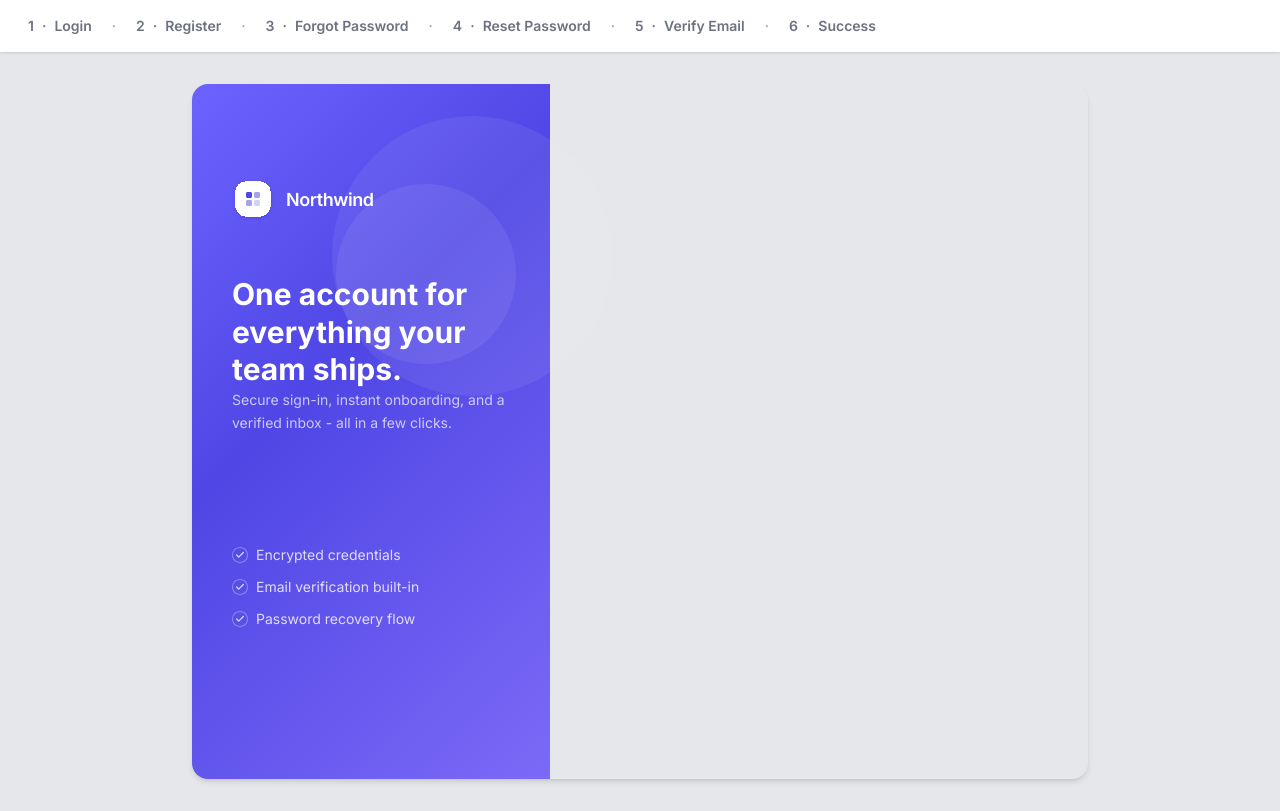
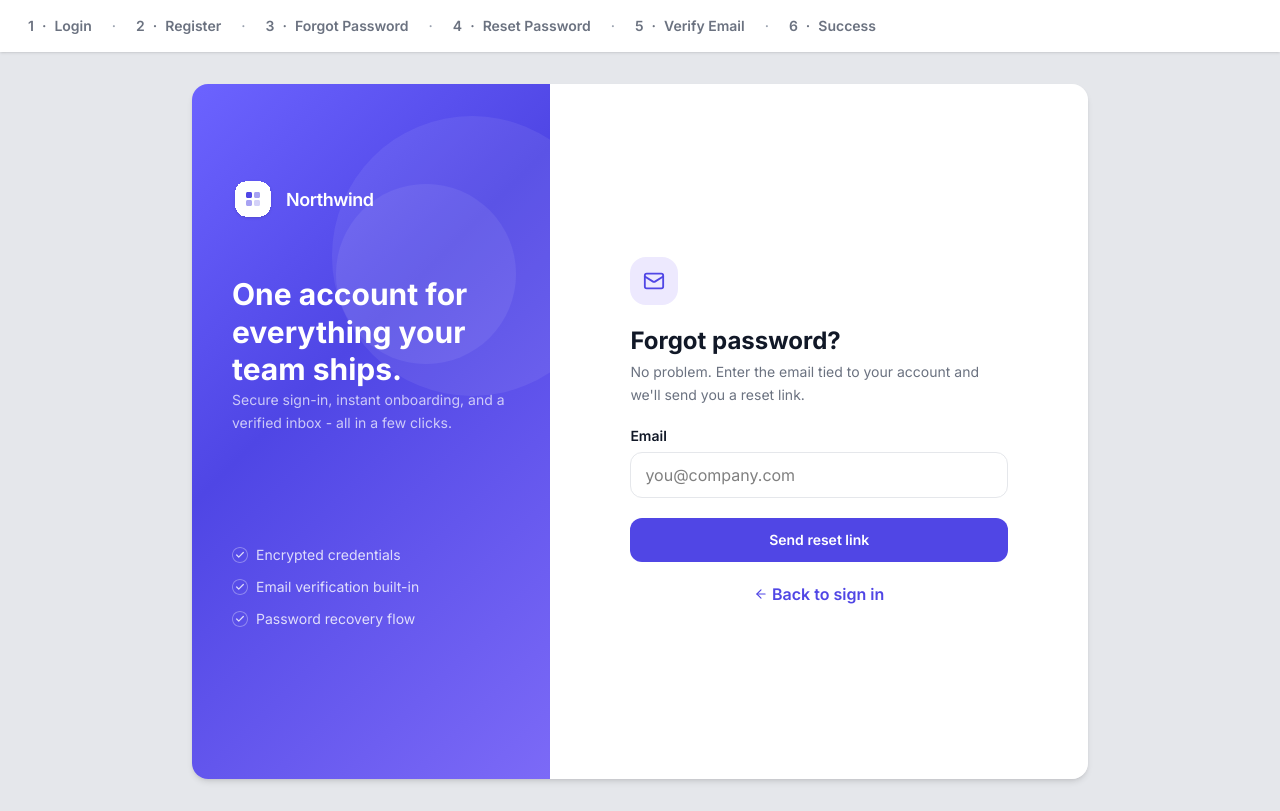
Before and after one commit to itsbun/vuejs-practice, a Vue app: page /forgot-password in a window 1280 px wide. Built offline with nearby package versions, Linux system fonts and the light colour scheme.

Commit message:
feat: forgot password page UI #1

```diff
--- a/src/router/routes.ts
+++ b/src/router/routes.ts
@@ -1,5 +1,5 @@
 import { paths } from '@/constants'
-import { LoginView, RegisterView } from '@/views'
+import { ForgotPasswordView, LoginView, RegisterView } from '@/views'
 import type { RouteRecordRaw } from 'vue-router'
 
 export const routes: RouteRecordRaw[] = [
@@ -11,4 +11,8 @@ export const routes: RouteRecordRaw[] = [
     path: paths.register,
     component: RegisterView,
   },
+  {
+    path: paths.forgot_password,
+    component: ForgotPasswordView,
+  },
 ]
--- /dev/null
+++ b/src/views/forgot-password-view.vue
@@ -0,0 +1,34 @@
+<script setup lang="ts">
+import { paths } from '@/constants'
+import { BaseButton, BaseInput, BaseLink } from '@/components'
+import { arrowLeftIcon, emailIcon } from '@/assets'
+</script>
+
+<template>
+  <div
+    class="xs:rounded-xl xs:w-[95%] mx-auto flex flex-col justify-center bg-white p-4 py-10 sm:col-span-6 sm:w-full sm:rounded-l-none sm:rounded-r-2xl md:px-8 lg:px-12 xl:px-20"
+  >
+    <div class="flex flex-col gap-5">
+      <img :src="emailIcon" alt="Email icon" class="h-12 w-12" />
+
+      <div>
+        <h2 class="text-2xl/8 font-bold text-black">Forgot password?</h2>
+        <p class="text-text-muted mb-5 pt-1 text-sm leading-[22.75px] font-normal">
+          No problem. Enter the email tied to your account and we'll send you a reset link.
+        </p>
+      </div>
+    </div>
+
+    <form>
+      <div class="mb-5 flex flex-col gap-5">
+        <BaseInput type="email" label="Email" placeholder="you@company.com" />
+      </div>
+
+      <BaseButton type="submit" class="mb-5 w-full">Send reset link</BaseButton>
+    </form>
+
+    <BaseLink :to="paths.login" fontSize="md" class="flex items-center justify-center gap-1"
+      ><img :src="arrowLeftIcon" alt="Arrow icon" /> Back to sign in
+    </BaseLink>
+  </div>
+</template>
--- a/src/views/index.ts
+++ b/src/views/index.ts
@@ -1,2 +1,3 @@
 export { default as LoginView } from './login-view.vue'
 export { default as RegisterView } from './register-view.vue'
+export { default as ForgotPasswordView } from './forgot-password-view.vue'
```
